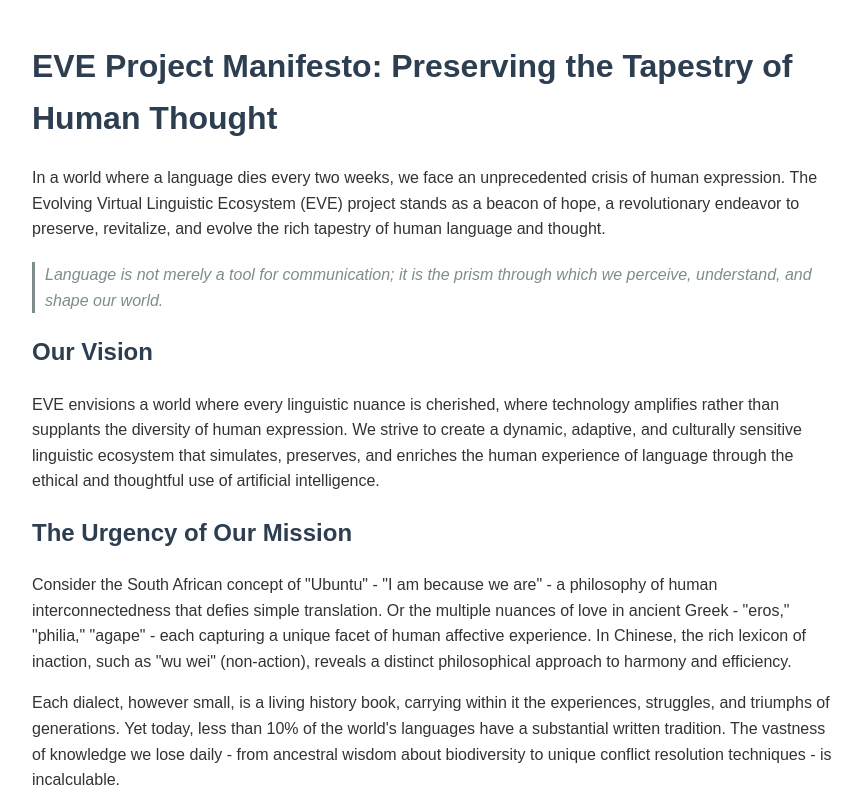
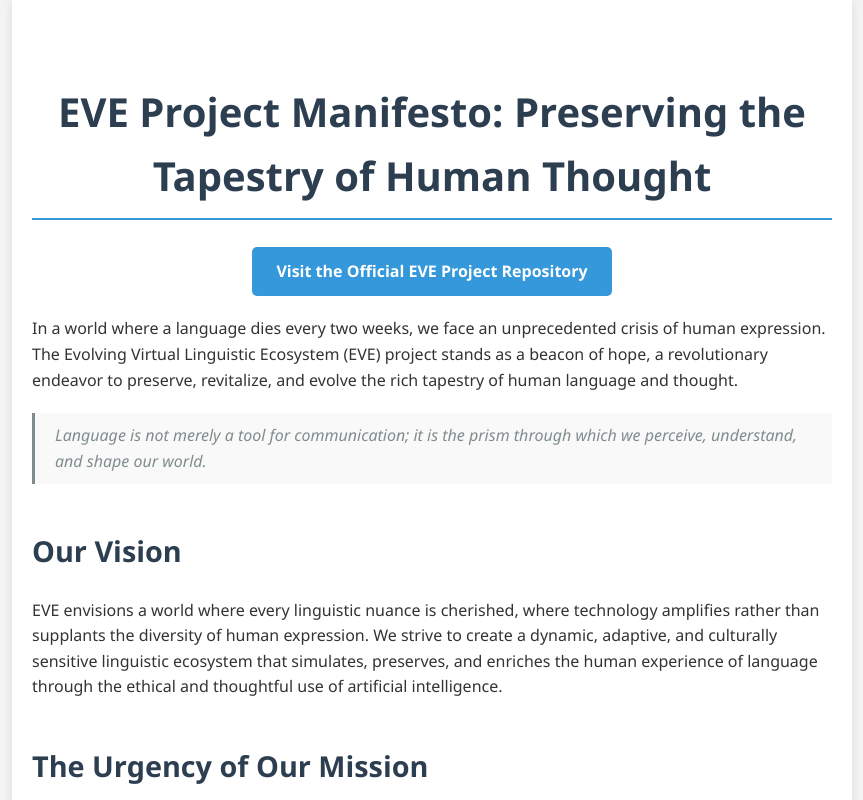
Before and after one commit to Git-Fg/Eve_Project, a plain HTML site: page docs/index.html in a window 1280 px wide. Shown: the top 800 px of the page, without its empty margins (208-1071 px from the left). Drawn offline with Linux system fonts and the light colour scheme.

Commit message:
Update index.html

```diff
--- a/docs/index.html
+++ b/docs/index.html
@@ -5,28 +5,92 @@
     <meta name="viewport" content="width=device-width, initial-scale=1.0">
     <title>EVE Project Manifesto: Preserving the Tapestry of Human Thought</title>
     <style>
+        :root {
+            --primary-color: #3498db;
+            --secondary-color: #2c3e50;
+            --text-color: #333;
+            --background-color: #f4f4f4;
+            --quote-color: #7f8c8d;
+        }
         body {
-            font-family: Arial, sans-serif;
+            font-family: 'Segoe UI', Tahoma, Geneva, Verdana, sans-serif;
             line-height: 1.6;
-            color: #333;
+            color: var(--text-color);
+            background-color: var(--background-color);
+            margin: 0;
+            padding: 0;
+        }
+        .container {
             max-width: 800px;
             margin: 0 auto;
             padding: 20px;
+            background-color: white;
+            box-shadow: 0 0 10px rgba(0,0,0,0.1);
         }
         h1, h2 {
-            color: #2c3e50;
+            color: var(--secondary-color);
+            margin-top: 1.5em;
+        }
+        h1 {
+            font-size: 2.5em;
+            text-align: center;
+            border-bottom: 2px solid var(--primary-color);
+            padding-bottom: 10px;
+        }
+        h2 {
+            font-size: 1.8em;
         }
         .quote {
             font-style: italic;
-            color: #7f8c8d;
-            border-left: 3px solid #7f8c8d;
-            padding-left: 10px;
+            color: var(--quote-color);
+            border-left: 3px solid var(--quote-color);
+            padding: 10px 20px;
             margin: 20px 0;
+            background-color: #f9f9f9;
+        }
+        .repo-link {
+            text-align: center;
+            margin: 20px 0;
+        }
+        .repo-link a {
+            display: inline-block;
+            padding: 12px 24px;
+            background-color: var(--primary-color);
+            color: white;
+            text-decoration: none;
+            border-radius: 5px;
+            font-weight: bold;
+            transition: background-color 0.3s ease;
+        }
+        .repo-link a:hover {
+            background-color: #2980b9;
+        }
+        ul, ol {
+            padding-left: 30px;
+        }
+        li {
+            margin-bottom: 10px;
+        }
+        @media (max-width: 600px) {
+            .container {
+                padding: 10px;
+            }
+            h1 {
+                font-size: 2em;
+            }
+            h2 {
+                font-size: 1.5em;
+            }
         }
     </style>
 </head>
 <body>
+    <div class="container">
         <h1>EVE Project Manifesto: Preserving the Tapestry of Human Thought</h1>
+
+        <div class="repo-link">
+            <a href="https://github.com/Git-Fg/Eve_Project" target="_blank">Visit the Official EVE Project Repository</a>
+        </div>
 
         <p>In a world where a language dies every two weeks, we face an unprecedented crisis of human expression. The Evolving Virtual Linguistic Ecosystem (EVE) project stands as a beacon of hope, a revolutionary endeavor to preserve, revitalize, and evolve the rich tapestry of human language and thought.</p>
 
@@ -92,5 +156,6 @@
         <p>With EVE, we are not simply preserving words; we are safeguarding unique ways of perceiving and interacting with the world. Join us in redefining and enriching our understanding of what it means to be human.</p>
 
         <p>The future of language is in our hands. Together, let's ensure that this future is as rich and diverse as the human mind itself, preserving every nuance, every dialect, every unique way of seeing the world for generations to come.</p>
+    </div>
 </body>
 </html>
```
Lines whose indentation alone changed are shown as unchanged.
